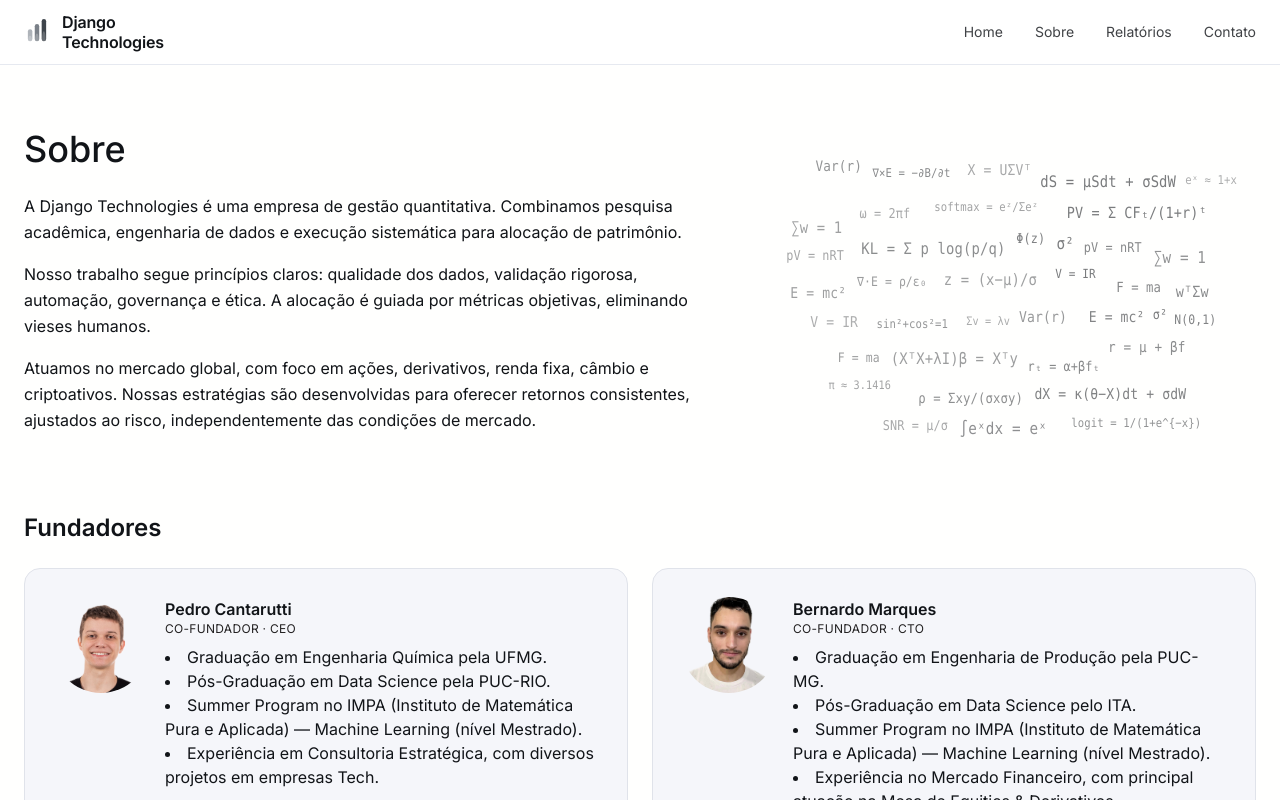
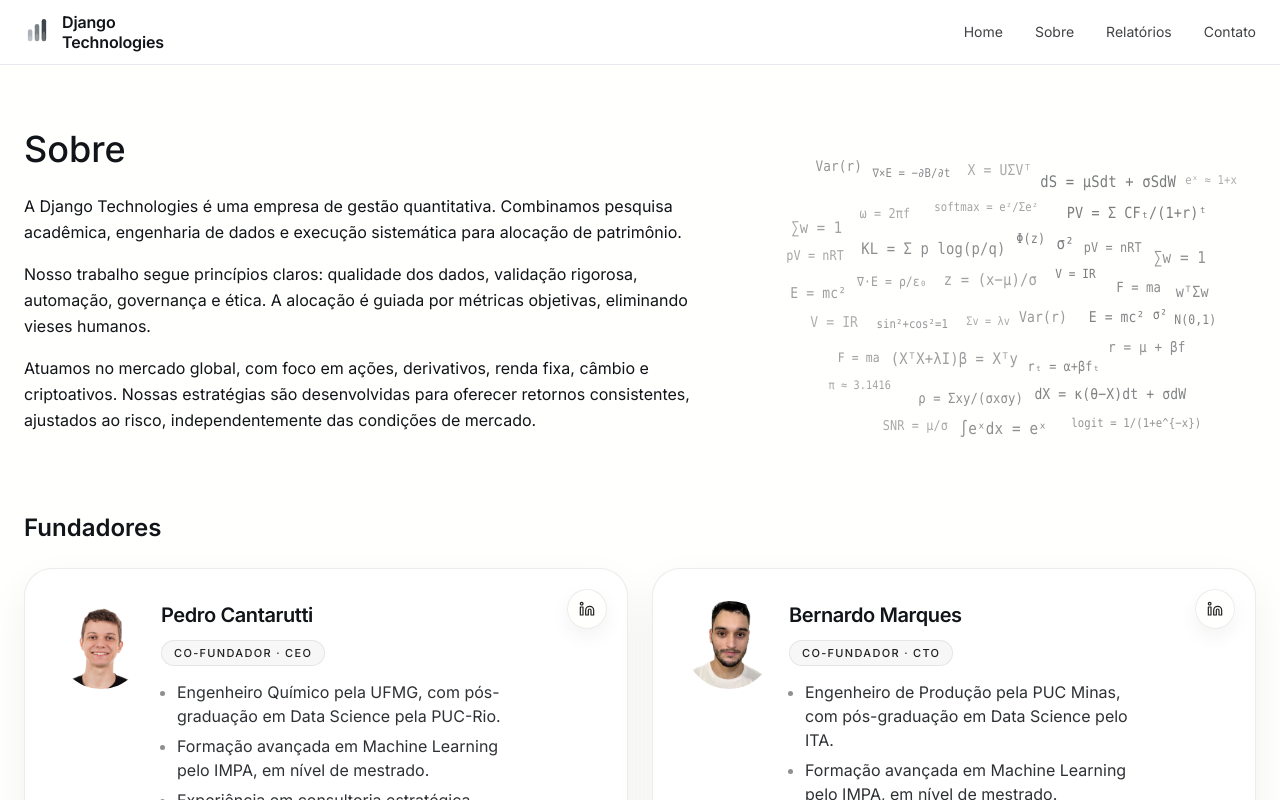
Before and after one commit to django-technologies/django-site, a Next.js app: page /about in a window 1280 px wide. Shown: the top 800 px of the page. Built offline with nearby package versions, Linux system fonts and the light colour scheme.

Commit message:
ajuste cards fundadores

```diff
--- a/src/app/about/page.tsx
+++ b/src/app/about/page.tsx
@@ -3,6 +3,7 @@ import Header from '../../components/header';
 import Footer from '../../components/footer';
 import Image from 'next/image';
 import FormulaWall from '../../components/formula-wall';
+import { Linkedin } from 'lucide-react';
 
 export const metadata = { title: 'Sobre' };
 
@@ -50,56 +51,88 @@ export default function About() {
 
           <div className="grid gap-6 md:grid-cols-2">
             {/* Você */}
-            <article className="rounded-2xl border border-[#e0e3ea] bg-[#f5f6fa] p-6 md:p-7 flex flex-col md:flex-row gap-4 items-start">
+            <article className="relative rounded-[28px] border border-[color:rgb(17_20_24_/_8%)] bg-white p-7 shadow-[0_16px_40px_rgba(17,20,24,0.06)] md:p-8">
+              <a
+                href="https://www.linkedin.com/in/pedroarthurcantarutti/"
+                target="_blank"
+                rel="noopener noreferrer"
+                aria-label="Abrir o LinkedIn de Pedro Cantarutti em nova aba"
+                className="absolute right-5 top-5 inline-flex h-10 w-10 items-center justify-center rounded-full border border-[color:rgb(17_20_24_/_8%)] bg-[color:rgb(255_255_254_/_92%)] text-[var(--color-muted)] shadow-[0_8px_20px_rgba(17,20,24,0.05)] transition-colors hover:text-[var(--color-text)] focus-visible:outline-none focus-visible:ring-4 focus-visible:ring-[color:rgb(17_20_24_/_12%)]"
+              >
+                <Linkedin className="h-4 w-4" strokeWidth={1.8} />
+                <span className="sr-only">LinkedIn de Pedro Cantarutti</span>
+              </a>
+
+              <div className="flex flex-col gap-4 sm:flex-row sm:items-start">
                 <div className="shrink-0">
                   <Image
                     src="/team/pedro-ceo.png" // ajuste o caminho/arquivo
                     alt="Pedro Cantarutti"
-                  width={96}
-                  height={96}
-                  className="h-24 w-24 rounded-full object-cover"
+                    width={88}
+                    height={88}
+                    className="h-[5.5rem] w-[5.5rem] rounded-full object-cover"
                   />
                 </div>
-              <div className="space-y-2 text-sm md:text-base">
-                <div>
-                  <h3 className="font-semibold text-[var(--color-text)]">Pedro Cantarutti</h3>
-                  <p className="text-xs uppercase tracking-wide text-[var(--color-muted)]">
+
+                <div className="min-w-0 space-y-3.5 text-sm md:text-base sm:pr-10">
+                  <div className="space-y-2.5">
+                    <h3 className="text-xl font-semibold tracking-[-0.02em] text-[var(--color-text)]">
+                      Pedro Cantarutti
+                    </h3>
+                    <p className="inline-flex w-fit items-center rounded-full border border-[color:rgb(17_20_24_/_8%)] bg-[color:rgb(17_20_24_/_3%)] px-3 py-1 text-[11px] font-medium uppercase tracking-[0.12em] text-[var(--color-muted)]">
                       Co-fundador · CEO
                     </p>
                   </div>
-                <p className="text-[var(--color-text)]">
-                  <li>Graduação em Engenharia Química pela UFMG.</li>
-                  <li>Pós-Graduação em Data Science pela PUC-RIO.</li>
-                  <li>Summer Program no IMPA (Instituto de Matemática Pura e Aplicada) — Machine Learning (nível Mestrado).</li>
-                  <li>Experiência em Consultoria Estratégica, com diversos projetos em empresas Tech.</li>
-                </p>
+
+                  <ul className="max-w-[34ch] list-disc space-y-1.5 pl-4 leading-6 text-[color:rgb(17_20_24_/_88%)] marker:text-[color:rgb(17_20_24_/_48%)]">
+                    <li>Engenheiro Químico pela UFMG, com pós-graduação em Data Science pela PUC-Rio.</li>
+                    <li>Formação avançada em Machine Learning pelo IMPA, em nível de mestrado.</li>
+                    <li>Experiência em consultoria estratégica, com atuação em projetos para empresas de tecnologia.</li>
+                  </ul>
+                </div>
               </div>
             </article>
 
             {/* Seu sócio */}
-            <article className="rounded-2xl border border-[#e0e3ea] bg-[#f5f6fa] p-6 md:p-7 flex flex-col md:flex-row gap-4 items-start">
+            <article className="relative rounded-[28px] border border-[color:rgb(17_20_24_/_8%)] bg-white p-7 shadow-[0_16px_40px_rgba(17,20,24,0.06)] md:p-8">
+              <a
+                href="https://www.linkedin.com/in/bernardo-byrro/"
+                target="_blank"
+                rel="noopener noreferrer"
+                aria-label="Abrir o LinkedIn de Bernardo Marques em nova aba"
+                className="absolute right-5 top-5 inline-flex h-10 w-10 items-center justify-center rounded-full border border-[color:rgb(17_20_24_/_8%)] bg-[color:rgb(255_255_254_/_92%)] text-[var(--color-muted)] shadow-[0_8px_20px_rgba(17,20,24,0.05)] transition-colors hover:text-[var(--color-text)] focus-visible:outline-none focus-visible:ring-4 focus-visible:ring-[color:rgb(17_20_24_/_12%)]"
+              >
+                <Linkedin className="h-4 w-4" strokeWidth={1.8} />
+                <span className="sr-only">LinkedIn de Bernardo Marques</span>
+              </a>
+
+              <div className="flex flex-col gap-4 sm:flex-row sm:items-start">
                 <div className="shrink-0">
                   <Image
                     src="/team/bernardo-cto-site.png" // ajuste o caminho/arquivo
                     alt="Bernardo Marques"
-                  width={96}
-                  height={96}
-                  className="h-24 w-24 rounded-full object-cover"
+                    width={88}
+                    height={88}
+                    className="h-[5.5rem] w-[5.5rem] rounded-full object-cover"
                   />
                 </div>
-              <div className="space-y-2 text-sm md:text-base">
-                <div>
-                  <h3 className="font-semibold text-[var(--color-text)]">Bernardo Marques</h3>
-                  <p className="text-xs uppercase tracking-wide text-[var(--color-muted)]">
+
+                <div className="min-w-0 space-y-3.5 text-sm md:text-base sm:pr-10">
+                  <div className="space-y-2.5">
+                    <h3 className="text-xl font-semibold tracking-[-0.02em] text-[var(--color-text)]">
+                      Bernardo Marques
+                    </h3>
+                    <p className="inline-flex w-fit items-center rounded-full border border-[color:rgb(17_20_24_/_8%)] bg-[color:rgb(17_20_24_/_3%)] px-3 py-1 text-[11px] font-medium uppercase tracking-[0.12em] text-[var(--color-muted)]">
                       Co-fundador · CTO
                     </p>
                   </div>
-                <p className="text-[var(--color-text)]">
-                  <li>Graduação em Engenharia de Produção pela PUC-MG.</li>
-                  <li>Pós-Graduação em Data Science pelo ITA.</li>
-                  <li>Summer Program no IMPA (Instituto de Matemática Pura e Aplicada) — Machine Learning (nível Mestrado).</li>
-                  <li>Experiência no Mercado Financeiro, com principal atuação na Mesa de Equities & Derivatives.</li>
-                </p>
+
+                  <ul className="max-w-[34ch] list-disc space-y-1.5 pl-4 leading-6 text-[color:rgb(17_20_24_/_88%)] marker:text-[color:rgb(17_20_24_/_48%)]">
+                    <li>Engenheiro de Produção pela PUC Minas, com pós-graduação em Data Science pelo ITA.</li>
+                    <li>Formação avançada em Machine Learning pelo IMPA, em nível de mestrado.</li>
+                    <li>Experiência no mercado financeiro, com atuação em equities e derivativos.</li>
+                  </ul>
+                </div>
               </div>
             </article>
           </div>
```
Lines whose indentation alone changed are shown as unchanged.
